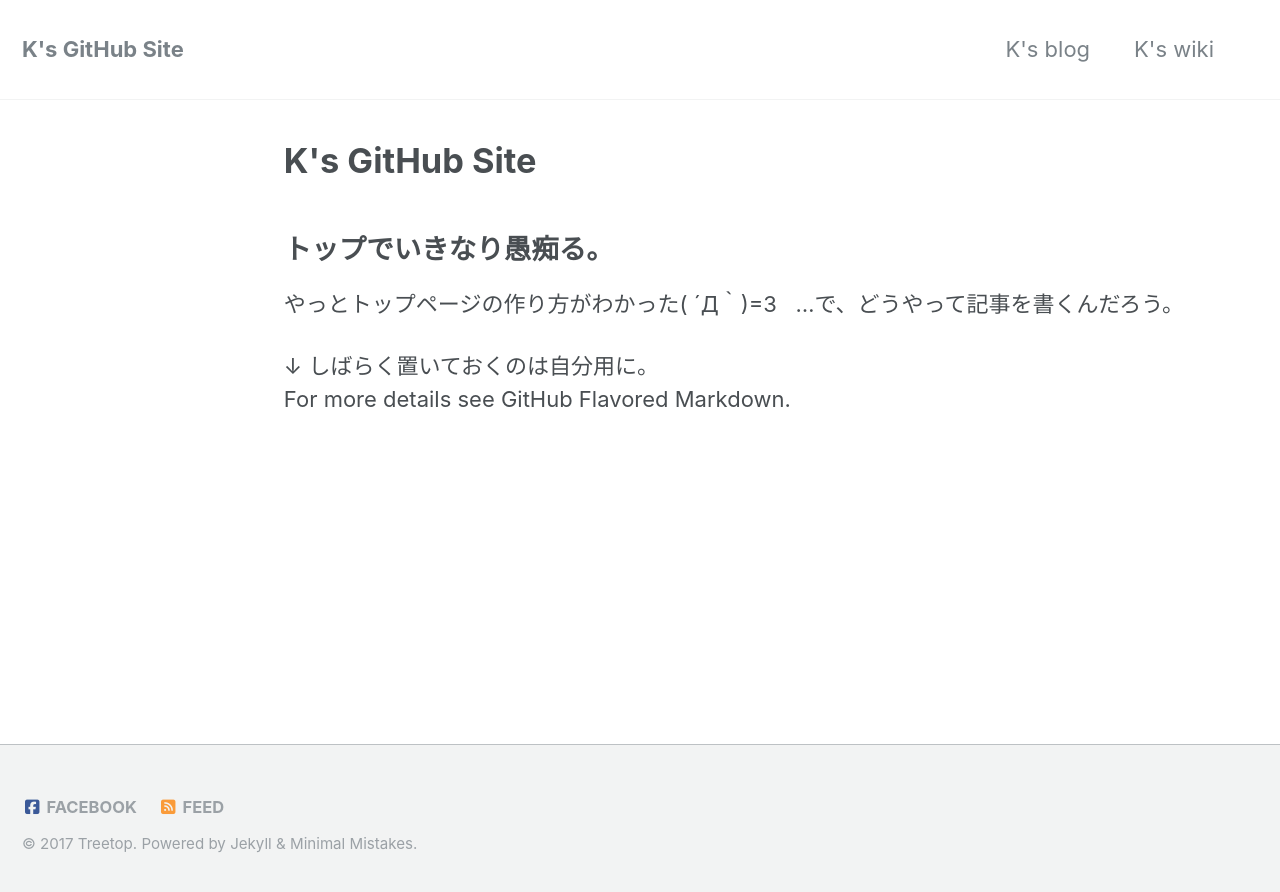
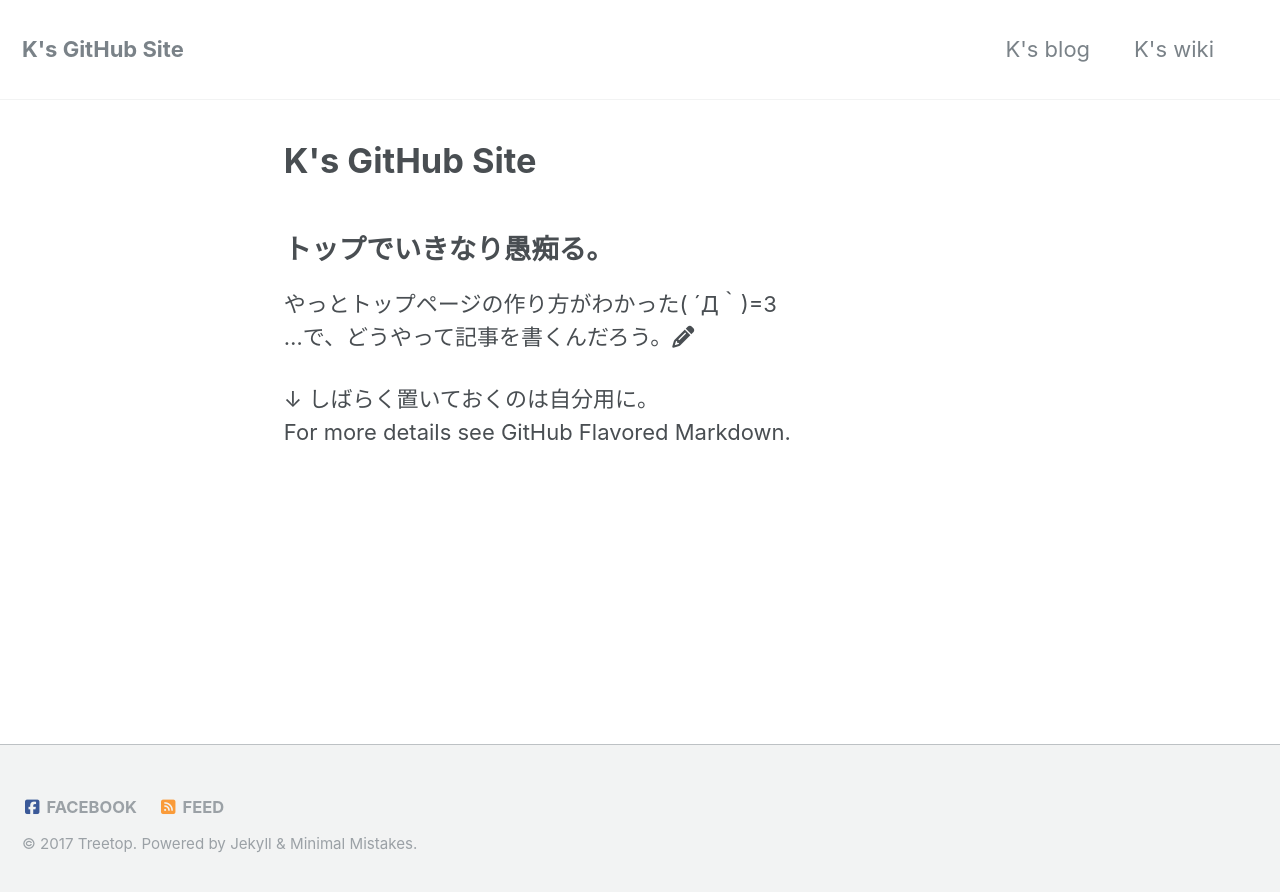
Before and after one commit to laureltreetop/laureltreetop.github.io, a Jekyll site: the page built from index.md, in a window 1280 px wide. Shown: the top 892 px of the page. Built offline with Jekyll 4.4.1, drawn with Linux system fonts in a browser that asks for light colours; nearby versions of some CDN libraries; the list of posts is cut into pages by our own code.

Commit message:
Update index.md

```diff
--- a/index.md
+++ b/index.md
@@ -5,7 +5,7 @@ title: "K's GitHub Site"
 ---
 ## トップでいきなり愚痴る。
 やっとトップページの作り方がわかった( ´Д｀)=3
-…で、どうやって記事を書くんだろう。
+…で、どうやって記事を書くんだろう。<i class="fa fa-pencil" aria-hidden="true"></i>
 
 ↓ しばらく置いておくのは自分用に。
 For more details see [GitHub Flavored Markdown](https://guides.github.com/features/mastering-markdown/).
```
